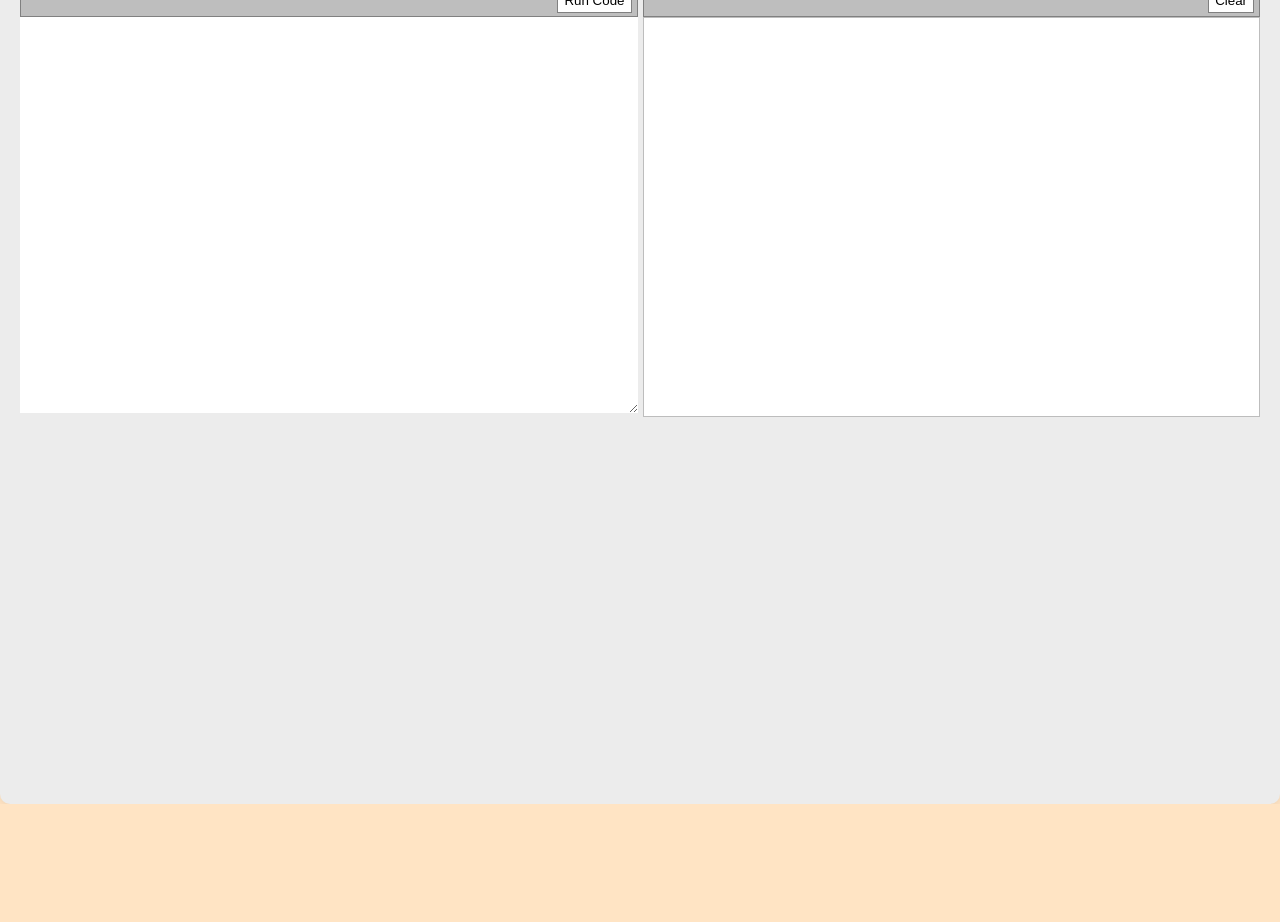
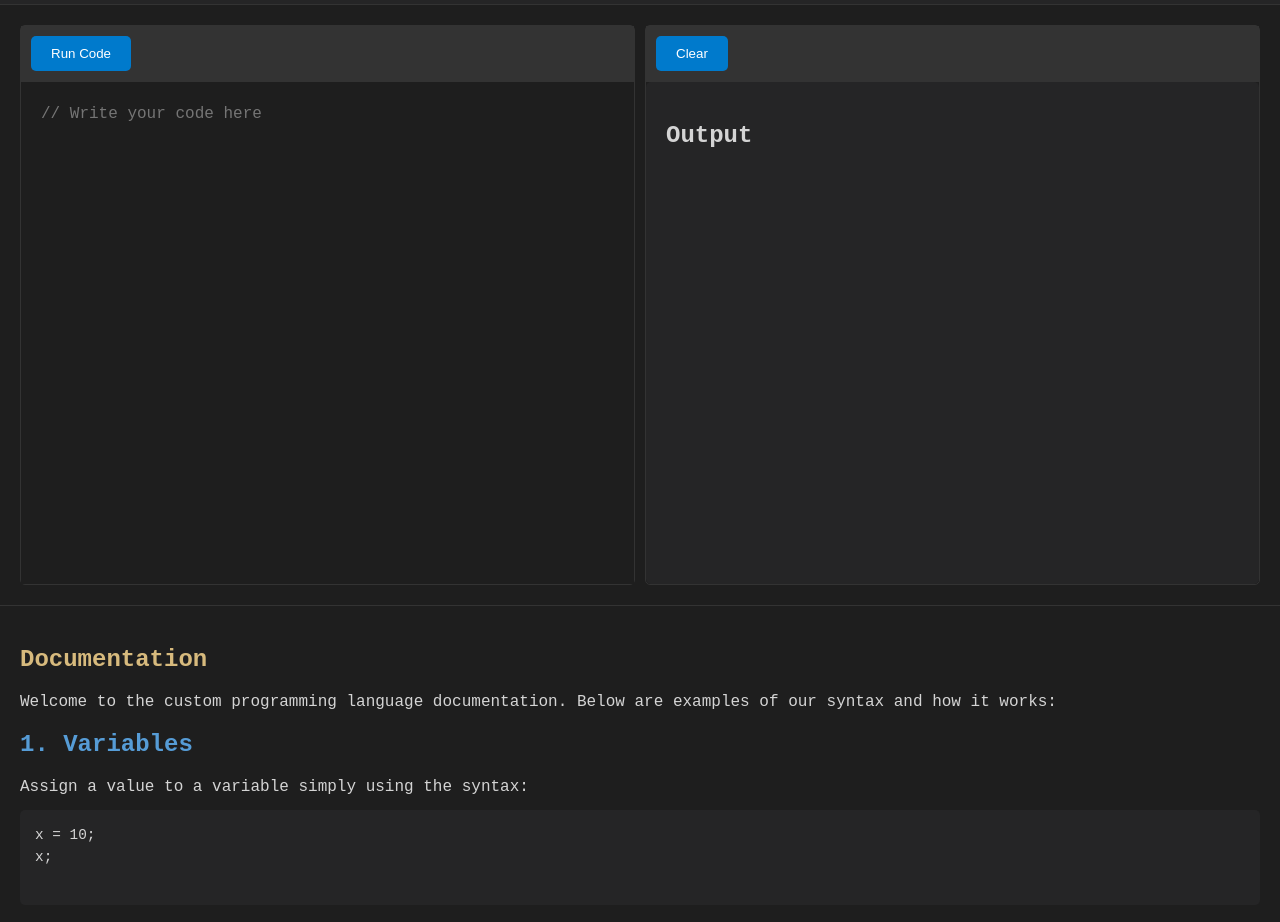
Before and after one commit to Gulshan-nagar/JScript, a website: page index.html in a window 1280 px wide. Shown: the part 73-995 px from the top of the page. Before the commit the page ends 877 px from the top, so only its background shows below. Drawn offline with Linux system fonts and the light colour scheme; no server answers.

Commit message:
documentation added

```diff
--- a/index.html
+++ b/index.html
@@ -1,4 +1,4 @@
-<!DOCTYPE html>
+ <!DOCTYPE html>
 <html lang="en">
 
 <head>
@@ -14,19 +14,64 @@
         <header>
             <h1>JScript</h1>
         </header>
-        <section>
-            <div>
+
+        <section id="ide-container">
+            <div class="ide-section">
                 <div id="buttons">
                     <button onclick="runCode()">Run Code</button>
                 </div>
-                <textarea id="editor" class="editor"></textarea>
+                <textarea id="editor" class="editor" contenteditable="true" spellcheck="false" placeholder="// Write your code here"></textarea>
             </div>
-            <div>
+
+            <div class="output-section">
                 <div id="buttons">
-                    <button onclick="clearCode()">Clear</button>
+                    <button onclick="clearCode()" style=" background-color: #007acc;
+                    color: white;
+                    border: none;
+                    padding: 10px 20px;
+                    border-radius: 5px;
+                    cursor: pointer;">Clear</button>
                 </div>
-                <div id="output"></div>
+                <div id="output">
+                    <h2>Output</h2>
+                    <div id="console-output"></div>
+                </div>
             </div>
+        </section>
+
+        <section id="documentation">
+            <h1>Documentation</h1>
+            <p>Welcome to the custom programming language documentation. Below are examples of our syntax and how it works:</p>
+
+            <h2>1. Variables</h2>
+            <p>Assign a value to a variable simply using the syntax:</p>
+            <pre>
+x = 10;
+x;
+            </pre>
+
+            <h2>2. If-Else Statements</h2>
+            <p>Use the <code>if</code> and <code>else</code> keywords for conditional logic:</p>
+            <pre>
+if (x > 5) {
+    x;
+} else {
+    y;
+}
+            </pre>
+
+            <h2>3. Loops</h2>
+            <p>Use the <code>for</code> keyword to iterate:</p>
+            <pre>
+x=""
+
+for (i = 0; i < 5; i++) {
+    x+=i+""
+}
+
+x
+            </pre>
+
         </section>
     </main>
 
--- a/style.css
+++ b/style.css
@@ -1,100 +1,127 @@
-*{
-    padding: 0;
+body {
     margin: 0;
-    box-sizing: border-box;
-    text-decoration: none;
-    font-family: Arial, Helvetica, sans-serif;
+    font-family: 'Courier New', Courier, monospace;
+    background-color: #1e1e1e;
+    color: #d4d4d4;
+    display: flex;
+    flex-direction: column;
 }
 
-body {
-    font-family: Arial, sans-serif;
-    background-color: bisque;
+header {
+    background-color: #252526;
+    padding: 20px;
+    text-align: center;
+    border-bottom: 1px solid #333;
 }
 
-main{
-    width: 100%;
+header h1 {
+    color: #d7ba7d;
     margin: 0;
-    height: fit-content;
-    padding: 0 20px 20px;
-    background-color: rgb(236, 236, 236);
-    border-radius: 10px;
-    box-shadow: 0 0 10px rgba(0, 0, 0, 0.1);
 }
 
-header{
+#ide-container {
     display: flex;
-    justify-content: space-between;
-    align-items: center;
-    padding: 10px;
-    /* border: 1px solid grey; */
+    flex-direction: row;
+    height: 70vh;
+    padding: 20px;
 }
 
-.editor {
-    height: 396px;
-    width: 100%;
-    border: none;
+.ide-section {
+    flex: 1;
+    display: flex;
+    flex-direction: column;
+    background-color: #1e1e1e;
+    margin-right: 10px;
+    border: 1px solid #333;
+    border-radius: 5px;
 }
 
-#output {
-    height: 400px;
+.ide-section #buttons {
     padding: 10px;
-    background-color: #ffffff;
-    border: 1px solid rgb(189, 189, 189);
+    background-color: #333;
+    text-align: left;
+    border-bottom: 1px solid #333;
 }
 
-main button {
-    padding: 4px 6px;
+.ide-section button {
+    background-color: #007acc;
+    color: white;
+    border: none;
+    padding: 10px 20px;
+    border-radius: 5px;
     cursor: pointer;
-    background-color: white;
-    border: 1px solid grey;
 }
 
-#buttons{
-    padding: 3px 5px;
-    display: flex;
-    justify-content: flex-end;
-    background-color: #bebebe;
-    border: 1px solid grey;
+.ide-section button:hover {
+    background-color: #005f99;
 }
 
-.CodeMirror{
-    font-size: 16px;
-    border: 1px solid rgb(189, 189, 189);
+textarea.editor {
+    flex: 1;
+    background-color: #1e1e1e;
+    color: #d4d4d4;
+    border: none;
+    padding: 20px;
+    resize: none;
+    font-size: 1rem;
+    line-height: 1.5;
+    outline: none;
+    white-space: pre;
 }
 
-.CodeMirror.cm-s-dracula {
-    height: 400px;
-    cursor: text;
+.output-section {
+    flex: 1;
+    display: flex;
+    flex-direction: column;
+    background-color: #1e1e1e;
+    border: 1px solid #333;
+    border-radius: 5px;
 }
 
-.CodeMirror-sizer {
-    position: relative;
-    border-right: 50px solid transparent;
-    margin: 5px;
+.output-section #buttons {
+    padding: 10px;
+    background-color: #333;
+    text-align: left;
+    border-bottom: 1px solid #333;
 }
 
-.CodeMirror-gutters {
-    border-right: 1px solid #ddd;
-    cursor: default;
+.output-section #output {
+    flex: 1;
+    padding: 20px;
+    overflow-y: auto;
+    background-color: #252526;
+    color: #d4d4d4;
+    border-radius: 5px;
 }
 
-.CodeMirror-code{
-    font-size: 16px;
+#documentation {
+    padding: 20px;
+    background-color: #1e1e1e;
+    border-top: 1px solid #333;
 }
 
-main > section{
-    display: grid;
-    grid-template-columns: 1fr 1fr;
-    grid-gap: 5px;
-    height: fit-content;
-    min-height: 100vh;
+#documentation h1 {
+    color: #d7ba7d;
 }
 
-@media screen and (max-width: 768px){
-    main > section{
-        grid-template-columns: 1fr;
-    }
-    main{
-        height: fit-content;
-    }
+#documentation h2 {
+    color: #569cd6;
 }
+
+#documentation p {
+    margin: 10px 0;
+}
+
+#documentation pre {
+    background-color: #252526;
+    color: #d4d4d4;
+    padding: 15px;
+    border-radius: 5px;
+    overflow-x: auto;
+    line-height: 1.5;
+    font-size: 0.9rem;
+}
+
+#documentation pre span {
+    font-weight: bold;
+}
```
